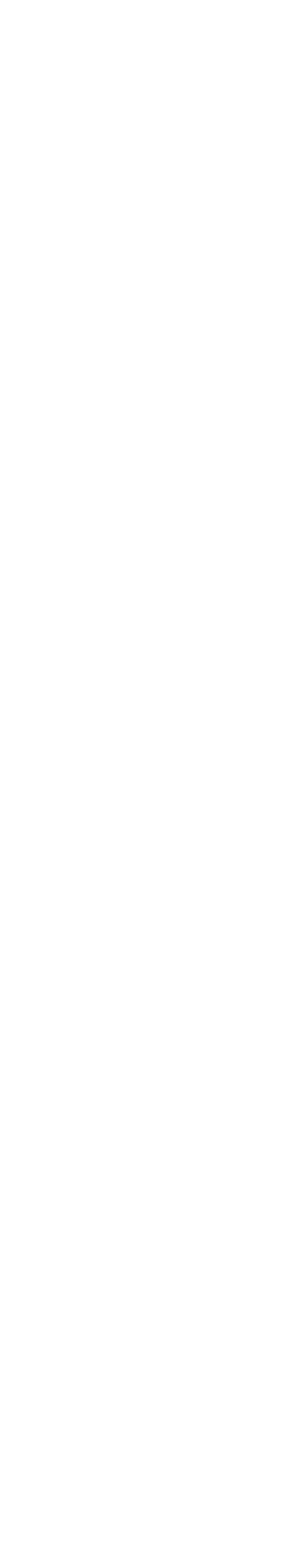
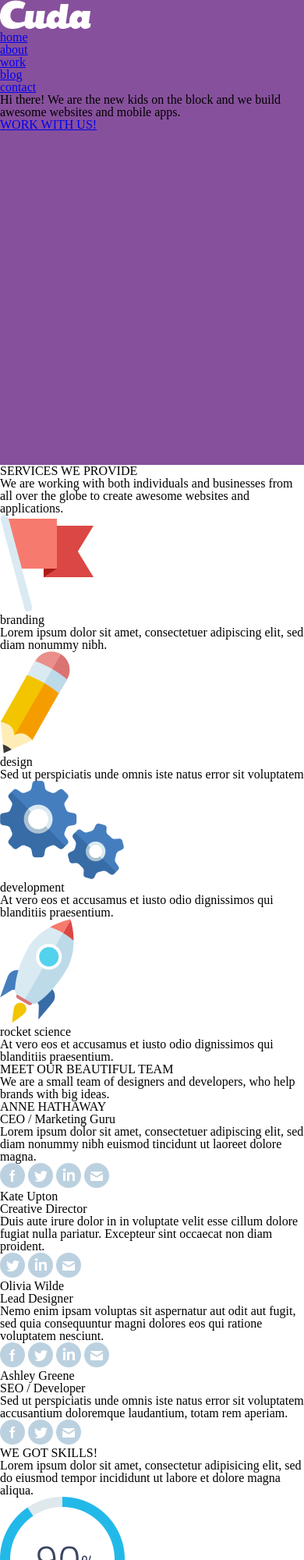
Before and after one commit to Thibgr/Cura-portfolio, a plain HTML site: page index.html in a window 390 px wide. Shown: the top 2000 px of the page at 78% size. Before the commit the page ends 844 px from the top, so only its background shows below. Drawn offline with Linux system fonts and the light colour scheme.

Commit message:
Adding a part of the html and a few lines of the CSS

```diff
--- a/index.html
+++ b/index.html
@@ -5,9 +5,146 @@
 	<meta keywords= "portfolio, graphic, design">
 	<meta description= "This is my portfolio with my resume">
 	<title>Cuda - portfolio</title>
+	<link rel="stylesheet" type="text/css" href="reset.css">
 	<link rel="stylesheet" type="text/css" href="style.css">
 </head>
 <body>
+	<div id="block1"> <!-- First container -->
+		<a href="index.html"><img src="link/logo.png" alt="home logo" title="Home"></a>
+
+		<ul>
+			<li><a href="#">home</a></li>
+			<li><a href="#">about</a></li>
+			<li><a href="#">work</a></li>
+			<li><a href="#">blog</a></li>
+			<li><a href="#">contact</a></li>
+		</ul>
+
+		<h1>Hi there! We are the new kids on the block
+		   and we build awesome websites and mobile apps.</h1>
+		<a href="#">WORK WITH US!</a>
+	</div> <!-- End of the first container -->
+
+	<div id="block2"> <!-- Second container -->
+
+		<h2>SERVICES WE PROVIDE</h2>
+		<p>We are working with both individuals and businesses from all over the globe
+		to create awesome websites and applications.</p>
+
+		<div>
+			<img src="link/Flag-icon.png" alt="Flag icon" title="Branding">
+			<h3>branding</h3>
+			<p>Lorem ipsum dolor sit amet,
+			consectetuer adipiscing elit, sed diam nonummy nibh.</p>
+		</div>
+
+		<div>
+			<img src="link/Crayon-icon.png" alt="Crayon icon" title="Design">
+			<h3>design</h3>
+			<p>Sed ut perspiciatis unde omnis iste natus error sit voluptatem</p>
+		</div>
+
+		<div>
+			<img src="link/Gears-icon.png" alt="Development icon" title="Development">
+			<h3>development</h3>
+			<p>At vero eos et accusamus et iusto odio dignissimos qui blanditiis praesentium.</p>
+		</div>
+
+		<div>
+			<img src="link/Rocket-icon.png" alt="Rocket science icon" title="Rocket science">
+			<h3>rocket science</h3>
+			<p>At vero eos et accusamus et iusto odio dignissimos qui blanditiis praesentium.</p>
+		</div>
+
+	</div> <!-- End of the second container -->
+
+	<div> <!-- Third container -->
+
+		<h2>MEET OUR BEAUTIFUL TEAM</h2>
+		<p>We are a small team of designers and developers, who help brands with big ideas.</p>
+
+			<div>
+				<div class="profile-pic"></div>
+				<h3>ANNE HATHAWAY</h3>
+				<h4>CEO / Marketing Guru</h4>
+				<p>Lorem ipsum dolor sit amet, consectetuer adipiscing elit, sed diam nonummy nibh euismod tincidunt ut laoreet dolore magna.</p>
+
+					<div class="social-network">
+						<a href="#" alt="facebook" target="_blank" title="facebook link"><img src="link/Fb-icon.png"></a>
+						<a href="#" alt="twitter" target="_blank" title="twitter link"><img src="link/Twitter-icon.png"></a>
+						<a href="#" alt="linkedin" target="_blank" title="LinkedIn link"><img src="link/LinkedIn-icon.png"></a>
+						<a href="#" alt="mail" target="_blank" title="mail link"><img src="link/Mail-icon.png"></a>
+					</div>
+			</div>
+
+			<div>
+				<div class="profile-pic"></div>
+				<h3>Kate Upton</h3>
+				<h4>Creative Director</h4>
+				<p>Duis aute irure dolor in in voluptate velit esse cillum dolore fugiat nulla pariatur. Excepteur sint occaecat non diam proident.</p>
+
+					<div class="social-network">
+						<a href="#" alt="twitter" target="_blank" title="twitter link"><img src="link/Twitter-icon.png"></a>
+						<a href="#" alt="linkedin" target="_blank" title="LinkedIn link"><img src="link/LinkedIn-icon.png"></a>
+						<a href="#" alt="mail" target="_blank" title="mail link"><img src="link/Mail-icon.png"></a>
+					</div>
+			</div>
+
+			<div>
+				<div class="profile-pic"></div>
+				<h3>Olivia Wilde</h3>
+				<h4>Lead Designer</h4>
+				<p>Nemo enim ipsam voluptas sit aspernatur aut odit aut fugit, sed quia consequuntur magni dolores eos qui ratione voluptatem nesciunt.</p>
+
+					<div class="social-network">
+						<a href="#" alt="facebook" target="_blank" title="facebook link"><img src="link/Fb-icon.png"></a>
+						<a href="#" alt="twitter" target="_blank" title="twitter link"><img src="link/Twitter-icon.png"></a>
+						<a href="#" alt="linkedin" target="_blank" title="LinkedIn link"><img src="link/LinkedIn-icon.png"></a>
+						<a href="#" alt="mail" target="_blank" title="mail link"><img src="link/Mail-icon.png"></a>
+					</div>
+			</div>
+
+			<div>
+				<div class="profile-pic"></div>
+				<h3>Ashley Greene</h3>
+				<h4>SEO / Developer</h4>
+				<p>Sed ut perspiciatis unde omnis iste natus error sit voluptatem accusantium doloremque laudantium, totam rem aperiam.</p>
+
+					<div class="social-network">
+						<a href="#" alt="facebook" target="_blank" title="facebook link"><img src="link/Fb-icon.png"></a>
+						<a href="#" alt="twitter" target="_blank" title="twitter link"><img src="link/Twitter-icon.png"></a>
+						<a href="#" alt="mail" target="_blank" title="mail link"><img src="link/Mail-icon.png"></a>
+					</div>
+			</div>
+
+	</div> <!-- End of the third container -->
+
+	<div> <!-- Fourth container -->
+
+		<h2>WE GOT SKILLS!</h2>
+		<p>Lorem ipsum dolor sit amet, consectetur adipisicing elit, sed do eiusmod tempor incididunt ut labore et dolore magna aliqua.</p>
+
+		<div>
+			<img src="link/webdesign-stat.png" alt="stats webdesign" title="stats webdesign">
+			<h3>web design</h3>
+		</div>
+
+		<div>
+			<img src="link/htmlcss-stat.png" alt="html/css webdesign" title="html/css webdesign">
+			<h3>HTML / CSS</h3>
+		</div>
+
+		<div>
+			<img src="link/graphic-stat.png" alt="stats design" title="stats design">
+			<h3>web design</h3>
+		</div>
+
+		<div>
+			<img src="link/uiux-stat.png" alt="stats ux-ui" title="stats ux-ui">
+			<h3>web design</h3>
+		</div>
+
+	</div> <!-- End of the fourth container -->
 
 </body>
 </html>
--- /dev/null
+++ b/reset.css
@@ -0,0 +1,48 @@
+/* http://meyerweb.com/eric/tools/css/reset/
+   v2.0 | 20110126
+   License: none (public domain)
+*/
+
+html, body, div, span, applet, object, iframe,
+h1, h2, h3, h4, h5, h6, p, blockquote, pre,
+a, abbr, acronym, address, big, cite, code,
+del, dfn, em, img, ins, kbd, q, s, samp,
+small, strike, strong, sub, sup, tt, var,
+b, u, i, center,
+dl, dt, dd, ol, ul, li,
+fieldset, form, label, legend,
+table, caption, tbody, tfoot, thead, tr, th, td,
+article, aside, canvas, details, embed,
+figure, figcaption, footer, header, hgroup,
+menu, nav, output, ruby, section, summary,
+time, mark, audio, video {
+	margin: 0;
+	padding: 0;
+	border: 0;
+	font-size: 100%;
+	font: inherit;
+	vertical-align: baseline;
+}
+/* HTML5 display-role reset for older browsers */
+article, aside, details, figcaption, figure,
+footer, header, hgroup, menu, nav, section {
+	display: block;
+}
+body {
+	line-height: 1;
+}
+ol, ul {
+	list-style: none;
+}
+blockquote, q {
+	quotes: none;
+}
+blockquote:before, blockquote:after,
+q:before, q:after {
+	content: '';
+	content: none;
+}
+table {
+	border-collapse: collapse;
+	border-spacing: 0;
+}
--- a/style.css
+++ b/style.css
@@ -0,0 +1,5 @@
+#block1 {
+	background: #87509c;
+	width: 100%;
+	height: 596px;
+}
```
Also changed, not shown: link/Anne-pic.jpg (added), link/Crayon-icon.png (added), link/Fb-icon.png (added), link/Flag-icon.png (added), link/Gears-icon.png (added), link/LinkedIn-icon.png (added), link/Mail-icon.png (added), link/Rocket-icon.png (added), link/Twitter-icon.png (added), link/graphic-stat.png (added), link/htmlcss-stat.png (added), link/logo.png (added), link/uiux-stat.png (added), link/webdesign-stat.png (added).
